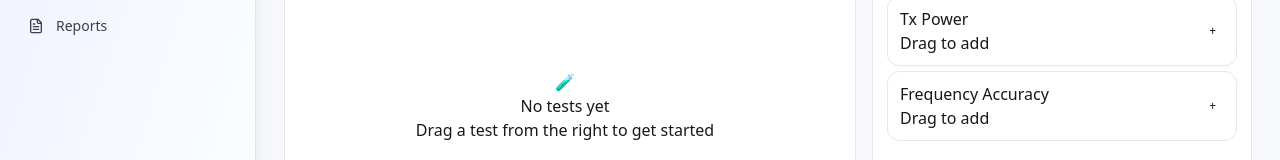
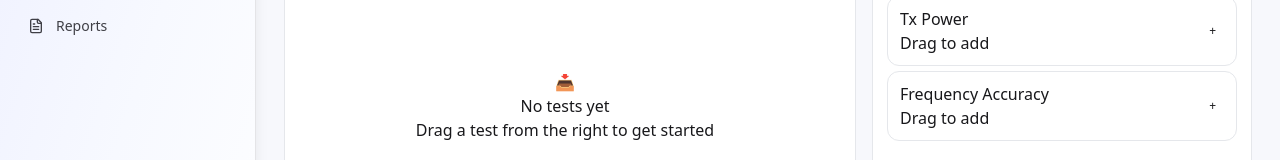
Before and after one commit to YossiAbutbul/RF_Test_Automation, a React (Vite) app in the folder frontend/: page / in a window 1280 px wide. Both pictures are taken after a click on the button "Test Sequence". Shown: the part 280-440 px from the top of the page. Built offline with nearby package versions, Linux system fonts and the light colour scheme.

Commit message:
update mirror settings

```diff
--- a/frontend/src/pages/TestSequence.tsx
+++ b/frontend/src/pages/TestSequence.tsx
@@ -272,7 +272,7 @@ export default function TestSequence() {
                   width: "100%",
                 }}
               >
-                <div className="tsq-empty-icon">🧪</div>
+                <div className="tsq-empty-icon">📥</div>
                 <div className="tsq-empty-title">No tests yet</div>
                 <div className="tsq-empty-sub">Drag a test from the right to get started</div>
               </div>
```
Also changed, not shown: 1 other file (tests, documents, lock files or other folders).
